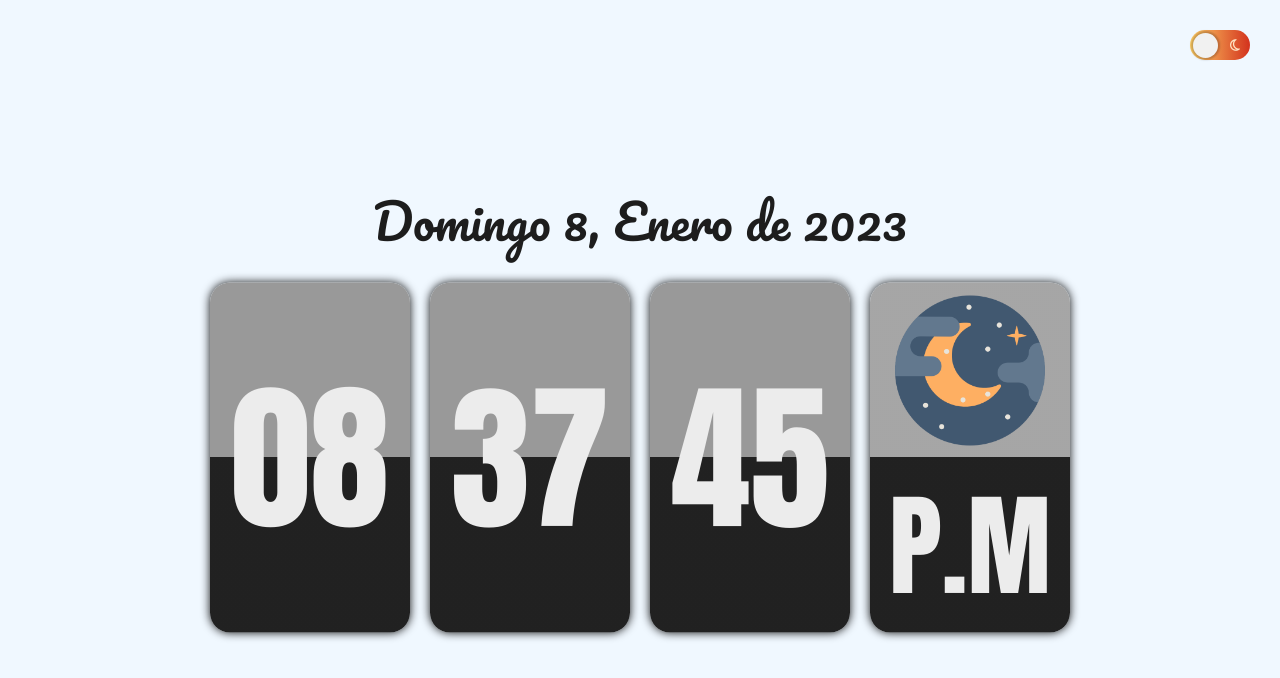
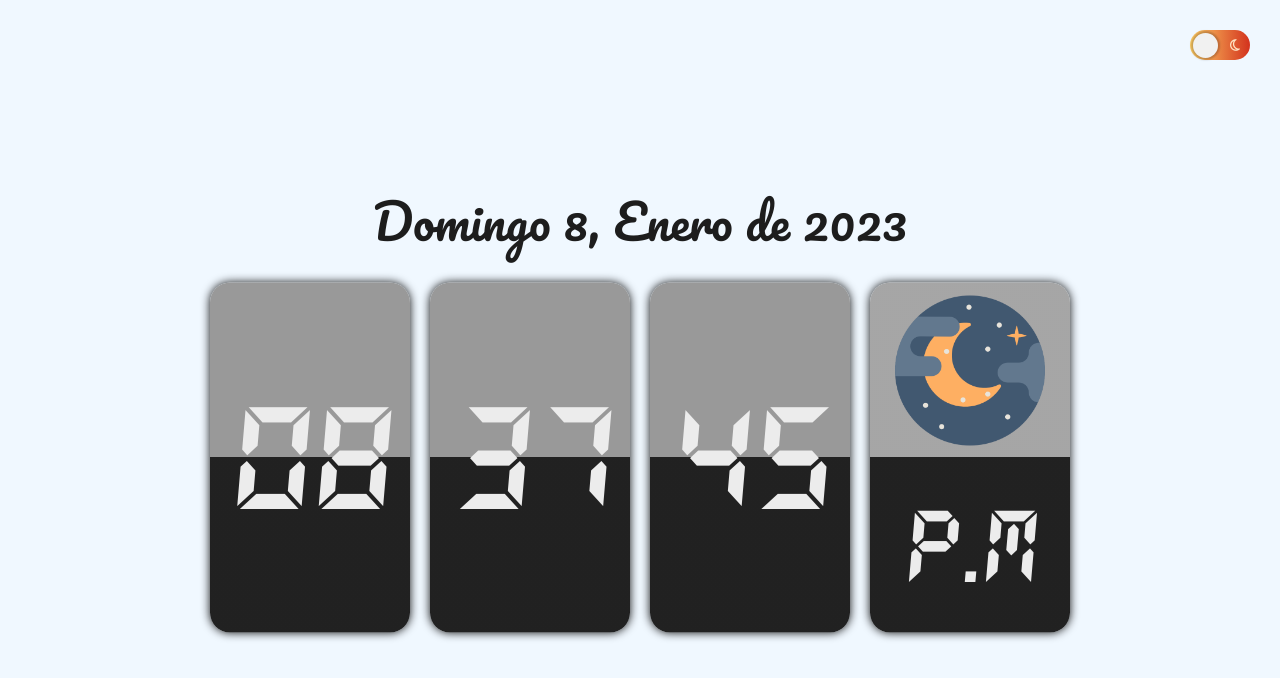
Before and after one commit to ROdrigoRRRRD/ClockAndDate, a plain HTML site: page index.html in a window 1280 px wide. Drawn offline with Linux system fonts and the light colour scheme.

Commit message:
Typography

```diff
--- a/index.html
+++ b/index.html
@@ -37,6 +37,9 @@
             </div>
         </div>
     </section>
+    <div class="flip-2-hor-top-1">
+
+    </div>
     <script src="./main.js"></script>
 </body>
 </html>
--- a/main.js
+++ b/main.js
@@ -1,21 +1,20 @@
-let call;
+let call, checkSecond;
 const switchButton = document.querySelector('.element_switch');
 
 function clockAndTime(){
     let date = new Date(),
     dayNumber = date.getDate(),
     dayName = date.getDay(),
-        month = date.getMonth();
-        year = date.getFullYear();
-        hour = date.getHours();
-        minutes = date.getMinutes();
-        seconds = date.getSeconds();
+    month = date.getMonth(),
+    year = date.getFullYear(),
+    hour = date.getHours(),
+    minutes = date.getMinutes(),
+    seconds = date.getSeconds(),
     namesDays = ['Domingo', 'Lunes', 'Martes', 'Miércoles', 'Jueves', 'Viernes', 'Sábado'],
     namesMonths = ['Enero', 'Febrero', 'Marzo', 'Abril', 'Mayo', 'Junio', 'Julio', 'Agosto', 'Septiembre', 'Octubre', 'Noviembre', 'Diciembre'],
     hourNumber = document.querySelector('.hour_Number'),
     hourMinutes = document.querySelector('.hour_Minutes'),
     hourSeconds = document.querySelector('.hour_Seconds'),
-        hourMilliSeconds = document.querySelector('.hour_MilliSeconds'),
     dateSection = document.querySelector('.date_Section'),
     imageSection = document.querySelector('.image_Section'),
     abbreviation = document.querySelector('.hour_abbreviation');
@@ -49,7 +48,6 @@ function clockAndTime(){
     } else {
         imageSection.innerHTML =  `<img class="image_Cycle" src="./images/noche.png" alt="Imagen del siclo de noche">`
     }
-    console.log(hour);
 
     if(hour < 12){
         abbreviation.innerHTML = `A.M`;
--- a/styles.css
+++ b/styles.css
@@ -5,6 +5,11 @@
     padding: 0%;
     margin: 0%;
     box-sizing: border-box;
+}
+
+@font-face {
+    font-family: DS-Digital;
+    src: url(./Font/DS-DIGIT.TTF);
 }
 
 body{
@@ -94,7 +99,7 @@ body.dark .info_Section{
 }
 
 .hour-Section{
-    font-family: 'Anton', sans-serif;
+    font-family: DS-Digital;
     display: flex;
     justify-content: center;
     gap: 20px;
```
Also changed, not shown: Font/DS-DIGI.TTF (added), Font/DS-DIGIB.TTF (added), Font/DS-DIGII.TTF (added), Font/DS-DIGIT.TTF (added). Lines whose indentation alone changed are shown as unchanged.
